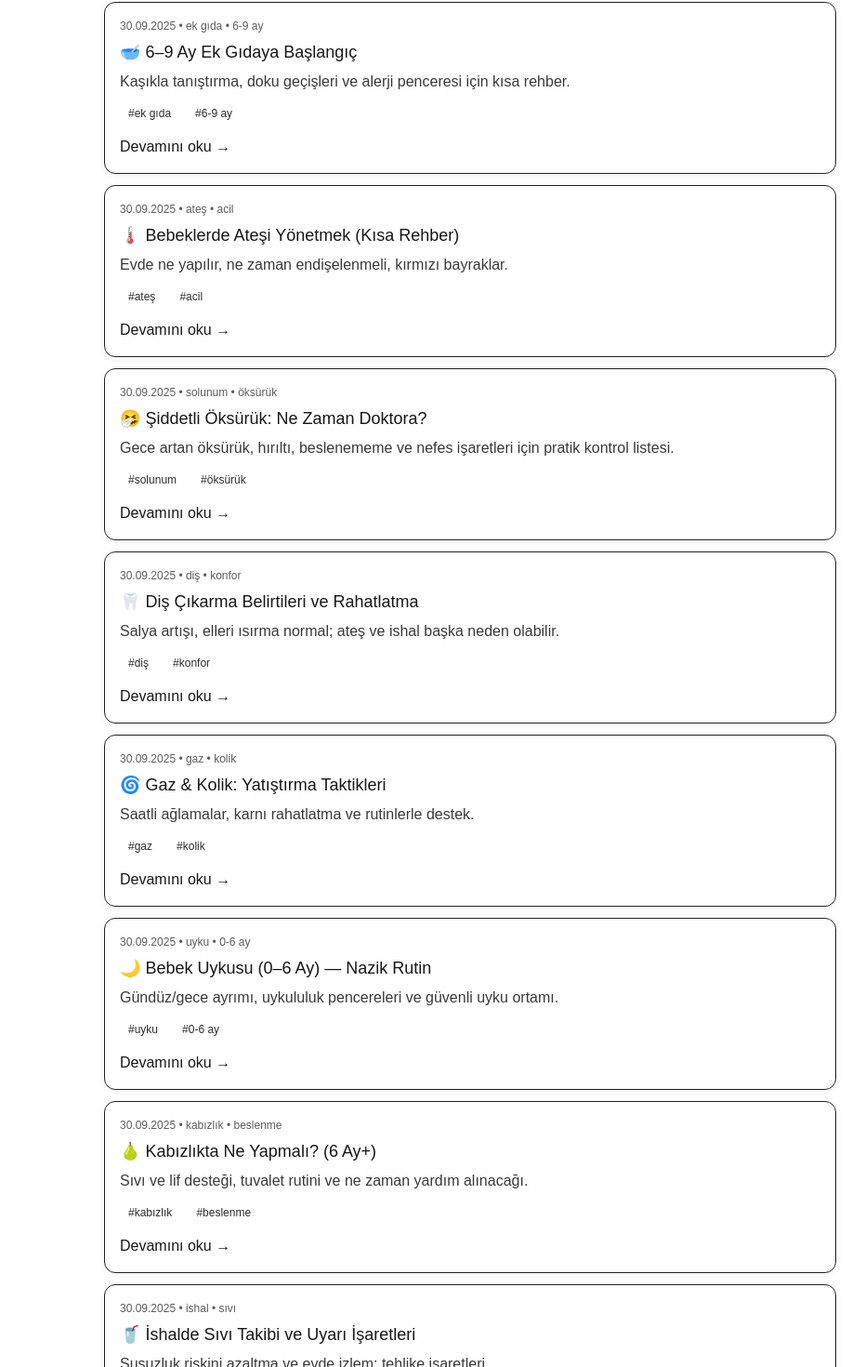
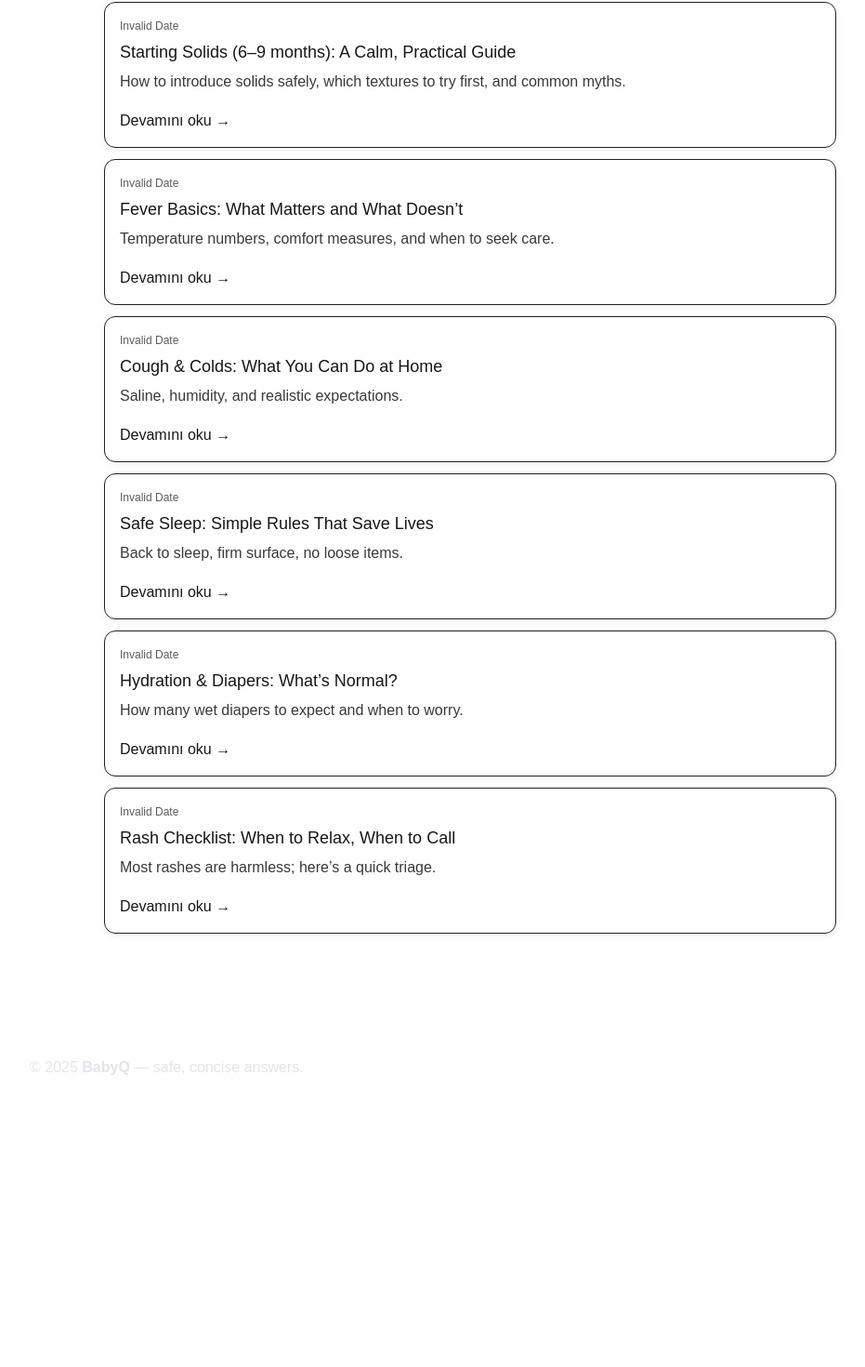
Before and after one commit to DidemKurtErsoy1/nextjs-boilerplate, a Next.js app: page /articles in a window 1280 px wide. Shown: the part 191-1661 px from the top of the page at 93% size, without its empty margins (134-1065 px from the left). After the commit the page ends 1363 px from the top, so only its background shows below. Built offline with nearby package versions, Linux system fonts and the light colour scheme.

Commit message:
Update data.ts

```diff
--- a/app/articles/data.ts
+++ b/app/articles/data.ts
@@ -1,166 +1,64 @@
+// app/articles/data.ts
 export type Article = {
   slug: string;
   title: string;
   excerpt: string;
-  date: string;      // ISO
-  body: string;      // düz metin/markdown-vari
-  tags?: string[];
+  content: string; // simple md/paragraphs
 };
 
 export const articles: Article[] = [
   {
-    slug: "6-9-ay-ek-gida-baslangici",
-    title: "🥣 6–9 Ay Ek Gıdaya Başlangıç",
-    excerpt:
-      "Kaşıkla tanıştırma, doku geçişleri ve alerji penceresi için kısa rehber.",
-    date: "2025-09-30",
-    body: `• Tek bileşenli ve pütürlü kıvamlarla başlayın; kaşıkla oturur pozisyonda.
-• Her gün 1–2 yeni gıda deneyin; döküntü, kusma, nefes darlığı gibi alerji belirtilerini izleyin.
-• Demirden zengin gıdalara öncelik verin (et/tavuk, yumurta, yoğurt).
-• Süt yerine su teklif edin; bal 12 aydan önce verilmez.
-• Bebeğin işaretlerini izleyin: ağzı kapatma, baş çevirme = doymuştur.`,
-    tags: ["ek gıda", "6-9 ay"],
+    slug: 'starting-solids-6-9-months',
+    title: 'Starting Solids (6–9 months): A Calm, Practical Guide',
+    excerpt: 'How to introduce solids safely, which textures to try first, and common myths.',
+    content: `**When to start:** around 6 months *and* when your baby shows readiness (good head control, sits with support, interest in food).
+
+**What to offer first:** iron-rich foods (meat purées, lentils), then soft fruits/veggies. One new food at a time.
+
+**Textures:** smooth → mashed → soft lumps. Avoid hard, round, or sticky foods that are choking risks.
+
+**Allergens:** introduce common allergens (peanut, egg, dairy) early in tiny amounts, one at a time, watching for reactions.
+
+**Fluids:** milk/formula remains main nutrition; small sips of water with meals are okay.`
   },
   {
-    slug: "bebeklerde-atesi-yonetmek",
-    title: "🌡️ Bebeklerde Ateşi Yönetmek (Kısa Rehber)",
-    excerpt: "Evde ne yapılır, ne zaman endişelenmeli, kırmızı bayraklar.",
-    date: "2025-09-30",
-    body: `• Ölçüm yöntemi tutarlı olsun (koltukaltı/kulak); aynı cihazı tercih edin.
-• İnce giydirin, bol sıvı teklif edin, serin ve havadar ortam sağlayın.
-• 3 aydan küçükte ≥38°C, 40°C+ ateş, morarma/nefes darlığı = ACİL değerlendirme.
-• İlaç/doz için kendi doktorunuza danışın; burada doz verilmez.`,
-    tags: ["ateş", "acil"],
+    slug: 'fever-basics',
+    title: 'Fever Basics: What Matters and What Doesn’t',
+    excerpt: 'Temperature numbers, comfort measures, and when to seek care.',
+    content: `**Numbers:** Fever is usually ≥38.0°C. The number is *one* data point—how your baby looks/acts matters most.
+
+**Comfort:** light clothing, fluids, room ventilation. Bath should be lukewarm; never ice or alcohol rubs.
+
+**When to get help:** <3 months with ≥38.0°C; difficulty breathing, blue lips, seizures, persistent lethargy, or dehydration.`
   },
   {
-    slug: "siddetli-oksuruk-ne-zaman-doktora",
-    title: "🤧 Şiddetli Öksürük: Ne Zaman Doktora?",
-    excerpt:
-      "Gece artan öksürük, hırıltı, beslenememe ve nefes işaretleri için pratik kontrol listesi.",
-    date: "2025-09-30",
-    body: `• Oda nemini artırın; buhar cihazını güvenli mesafede kullanın.
-• Burun tıkalıysa serum fizyolojik ile temizleyin, sık sık kısa süreli emzirme/sıvı verin.
-• Hırıltı, göğüste çekilme, morarma, hızlı soluk alıp verme = derhal sağlık kuruluşu.
-• 3 günden uzun süren, uykuyu/öğünü bozan öksürükte hekim görüşü alın.`,
-    tags: ["solunum", "öksürük"],
+    slug: 'cough-and-colds',
+    title: 'Cough & Colds: What You Can Do at Home',
+    excerpt: 'Saline, humidity, and realistic expectations.',
+    content: `**Saline & suction:** for stuffy nose.
+**Humidity:** cool-mist humidifier can help.
+**Fluids:** frequent feeds/sips.
+**Time:** most viral colds improve within 7–10 days. Seek care for breathing trouble, poor feeding, or high fever that persists.`
   },
   {
-    slug: "dis-cikarma-belirtileri",
-    title: "🦷 Diş Çıkarma Belirtileri ve Rahatlatma",
-    excerpt:
-      "Salya artışı, elleri ısırma normal; ateş ve ishal başka neden olabilir.",
-    date: "2025-09-30",
-    body: `• Soğutulmuş (donmamış) diş kaşıyıcılar rahatlatabilir.
-• Salya cildi tahriş ederse sıkça silip bariyer krem kullanın.
-• 38°C üzeri ateş dişten çok enfeksiyon kaynaklı olabilir; tabloya göre değerlendirilmeli.
-• Sert gıdalarla boğulma riski oluşturmayın.`,
-    tags: ["diş", "konfor"],
+    slug: 'safe-sleep',
+    title: 'Safe Sleep: Simple Rules That Save Lives',
+    excerpt: 'Back to sleep, firm surface, no loose items.',
+    content: `**Back to sleep** for every sleep.
+**Crib/bed:** firm mattress, fitted sheet, no pillows/blankets/toys.
+**Room share** (not bed-share) is safer in early months.`
   },
   {
-    slug: "gaz-ve-kolik-yatistirma",
-    title: "🌀 Gaz & Kolik: Yatıştırma Taktikleri",
-    excerpt: "Saatli ağlamalar, karnı rahatlatma ve rutinlerle destek.",
-    date: "2025-09-30",
-    body: `• Kucağa alıp dik pozisyonda gezdirin; beyaz gürültü ve kundak (güvenli) işe yarayabilir.
-• Karnı saat yönünde hafifçe ovma, bisiklet hareketleri rahatlatır.
-• Emzirme tekniği/pozisyonu için destek alın; sık sık gaz çıkarın.
-• Kusmaya eşlik eden kilo kaybı, safra kusması, tepkisizlik = tıbbi değerlendirme.`,
-    tags: ["gaz", "kolik"],
+    slug: 'hydration-diapers',
+    title: 'Hydration & Diapers: What’s Normal?',
+    excerpt: 'How many wet diapers to expect and when to worry.',
+    content: `Expect ~6+ wet diapers/day after the newborn period. Fewer wet diapers, very dark urine, dry mouth, or lethargy can be dehydration—offer fluids and seek care if not improving.`
   },
   {
-    slug: "bebek-uykusu-0-6-ay",
-    title: "🌙 Bebek Uykusu (0–6 Ay) — Nazik Rutin",
-    excerpt:
-      "Gündüz/gece ayrımı, uykululuk pencereleri ve güvenli uyku ortamı.",
-    date: "2025-09-30",
-    body: `• 0–3 ayda kısa uyanıklık pencereleri: 45–90 dk; aşırı uyarılmayı azaltın.
-• Karanlık, serin oda; düz ve sert yatak; yüzüstü yatırmayın.
-• Yatmadan önce sakin akış: alt değişimi → loş ışık → beslenme → ninni.
-• Horlama, apne, terleme ve beslenememe varsa hekime danışın.`,
-    tags: ["uyku", "0-6 ay"],
-  },
-  {
-    slug: "kabizlikta-ne-yapmali",
-    title: "🍐 Kabızlıkta Ne Yapmalı? (6 Ay+)",
-    excerpt:
-      "Sıvı ve lif desteği, tuvalet rutini ve ne zaman yardım alınacağı.",
-    date: "2025-09-30",
-    body: `• 6 ay sonrası: su teklifi ve liften zengin püreler (armut, kayısı, erik).
-• Karın masajı ve ilk tuvalet saatini rutine bağlamak yardımcı olur.
-• Dışkıda kan, şiddetli karın ağrısı, kilo alımında durma = hekime başvurun.
-• Posalı gıdaları yavaşça artırın; hızlı yükleme karın ağrısı yapabilir.`,
-    tags: ["kabızlık", "beslenme"],
-  },
-  {
-    slug: "ishalda-sivi-takibi",
-    title: "🥤 İshalde Sıvı Takibi ve Uyarı İşaretleri",
-    excerpt:
-      "Susuzluk riskini azaltma ve evde izlem; tehlike işaretleri.",
-    date: "2025-09-30",
-    body: `• Küçük yudumlarla sık sık su/anne sütü; iştah zorlamayın.
-• Gözyaşı azlığı, idrar azalması, ağız kuruluğu, halsizlik = susuzluk işareti olabilir.
-• 6 aydan küçük bebekte, kanlı ishalde veya ateş eşlik ediyorsa hekime başvurun.
-• Probiyotik/ilaç kullanımı için hekiminize danışın.`,
-    tags: ["ishal", "sıvı"],
-  },
-  {
-    slug: "asi-sonrasi-bakim",
-    title: "💉 Aşı Sonrası Bakım: Ne Normaldir?",
-    excerpt:
-      "Hafif ateş, huzursuzluk ve aşı yerinde hassasiyet beklenebilir.",
-    date: "2025-09-30",
-    body: `• Aşı yerini temiz ve kuru tutun; hafif kızarıklık/sertlik günler içinde azalır.
-• Sıvı/anne sütünü artırın; nazikçe sakinleştirin.
-• 39°C üzeri ateş, yaygın döküntü, tepkisizlik, nefes darlığı = acil değerlendirme.
-• Analjezik/ateş düşürücü kullanımı için kendi doktorunuza danışın.`,
-    tags: ["aşı", "bakım"],
-  },
-  {
-    slug: "pisik-onleme",
-    title: "🧴 Pişik Önleme & Bakım",
-    excerpt:
-      "Sık alt değişimi, nazik temizlik ve bariyer kremlerle koruma.",
-    date: "2025-09-30",
-    body: `• Her alt değişiminde ılık suyla nazikçe temizleyin; ovalamayın, tamponlayın.
-• Cildi kuru bırakıp çinko oksitli bariyer krem sürün.
-• İnatçı, sızıntılı, mantar şüphesi olan döküntüde hekim değerlendirmesi alın.
-• Islak mendillerde parfüm/alkolden kaçınmak hassas ciltte faydalıdır.`,
-    tags: ["pişik", "cilt"],
-  },
-  {
-    slug: "yaz-gunes-ve-sicak",
-    title: "☀️ Yazın Güneş ve Sıcakla Güvenli Kalmak",
-    excerpt:
-      "Gölge, şapka, ince kıyafet ve doğru saatlerde dışarıda olmak.",
-    date: "2025-09-30",
-    body: `• 6 ay altı: direkt güneşten kaçının; gölge ve ince, uzun kollu kıyafetler.
-• 6 ay üstü: geniş kenarlı şapka + uygun SPF'li güneş koruyucu (hekim önerisiyle).
-• Sıcak çarpması işaretleri: halsizlik, ciltte kızarıklık, hızlı nefes; serinletin ve gerekirse sağlık kuruluşuna başvurun.
-• Arabada gölgede bile yalnız bırakmayın.`,
-    tags: ["yaz", "güneş"],
-  },
-  {
-    slug: "seyahat-bebekle",
-    title: "🧳 Bebekle Seyahat: Hazırlık Listesi",
-    excerpt:
-      "Biberon/atıştırmalık, yedek kıyafet, ıslak mendil ve mini ilk yardım.",
-    date: "2025-09-30",
-    body: `• Yedek kıyafet, bez, ıslak mendil, atıştırmalık, termometre ve temel bakım ürünleri.
-• Uykuyu kolaylaştıran küçük rutin/oyuncakları yanınıza alın.
-• Emniyet koltuğu kurulumunu yola çıkmadan kontrol edin.
-• Gideceğiniz yerdeki sağlık imkânlarını ve iletişim numaralarını not edin.`,
-    tags: ["seyahat", "checklist"],
-  },
-  {
-    slug: "kisin-grip-rsv",
-    title: "🧣 Kışın Grip/RSV: Korunma ve İzlem",
-    excerpt:
-      "El hijyeni, kalabalıktan kaçınma ve riskli belirtileri tanıma.",
-    date: "2025-09-30",
-    body: `• El yıkama ve kalabalık ortamlardan kaçınma önemlidir; hasta kişilerle yakın teması sınırlayın.
-• Beslenme/ıslak bez takibini sürdürün; azalma risk göstergesi olabilir.
-• Nefes darlığı, morarma, beslenememe, 3 aydan küçükte ateş = tıbbi değerlendirme.
-• İlaç/spreylere kendi başınıza başlamayın; hekiminize danışın.`,
-    tags: ["kış", "solunum"],
+    slug: 'rash-checklist',
+    title: 'Rash Checklist: When to Relax, When to Call',
+    excerpt: 'Most rashes are harmless; here’s a quick triage.',
+    content: `**Common & mild:** heat rash, drool rash—gentle skincare, time.
+**Urgent:** purple spots, rapidly spreading rash with fever, or a very unwell child—seek medical care.`
   },
 ];
```
